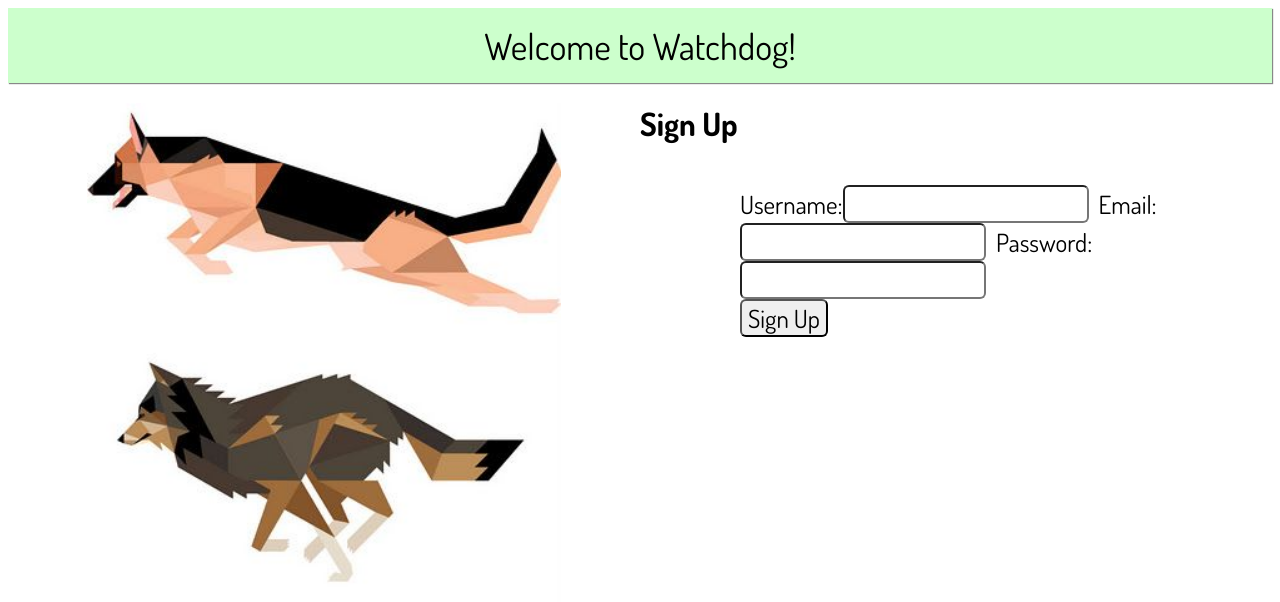
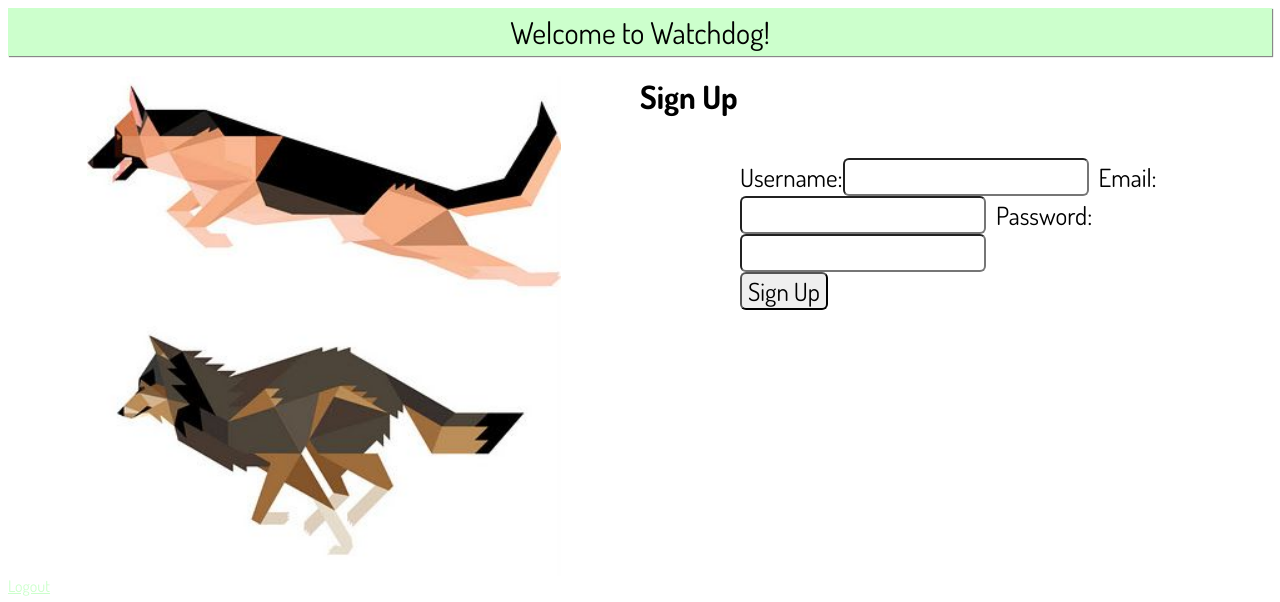
Before and after one commit to ishaankolluri/Watchdog, a Django app: page /signup/ in a window 1280 px wide. Shown: the top 602 px of the page. Run offline with Django 3.2, Linux system fonts and the light colour scheme.

Commit message:
Resize NavBar

```diff
--- a/simulator/static/style.css
+++ b/simulator/static/style.css
@@ -22,7 +22,7 @@ input {
 .nav {
     width: 100%;
     background-color: #CCFFCC;
-    height: 75px;
+    height: 48px;
     text-align: center;
     display: table;
     box-shadow: 1px 1px 1px #888888;
@@ -42,9 +42,9 @@ input {
 
 .nav li a {
     display: block;
-    color: white;
+    color: #CCFFCC;
     text-align: center;
-    padding: 14px 16px;
+    padding: 14px 50px;
     text-decoration: none;
 }
 
@@ -53,7 +53,7 @@ input {
 }
 
 .navMidHeader {
-    font-size: 36px;
+    font-size: 30px;
     display: table-cell;
     vertical-align: middle;
 }
```
